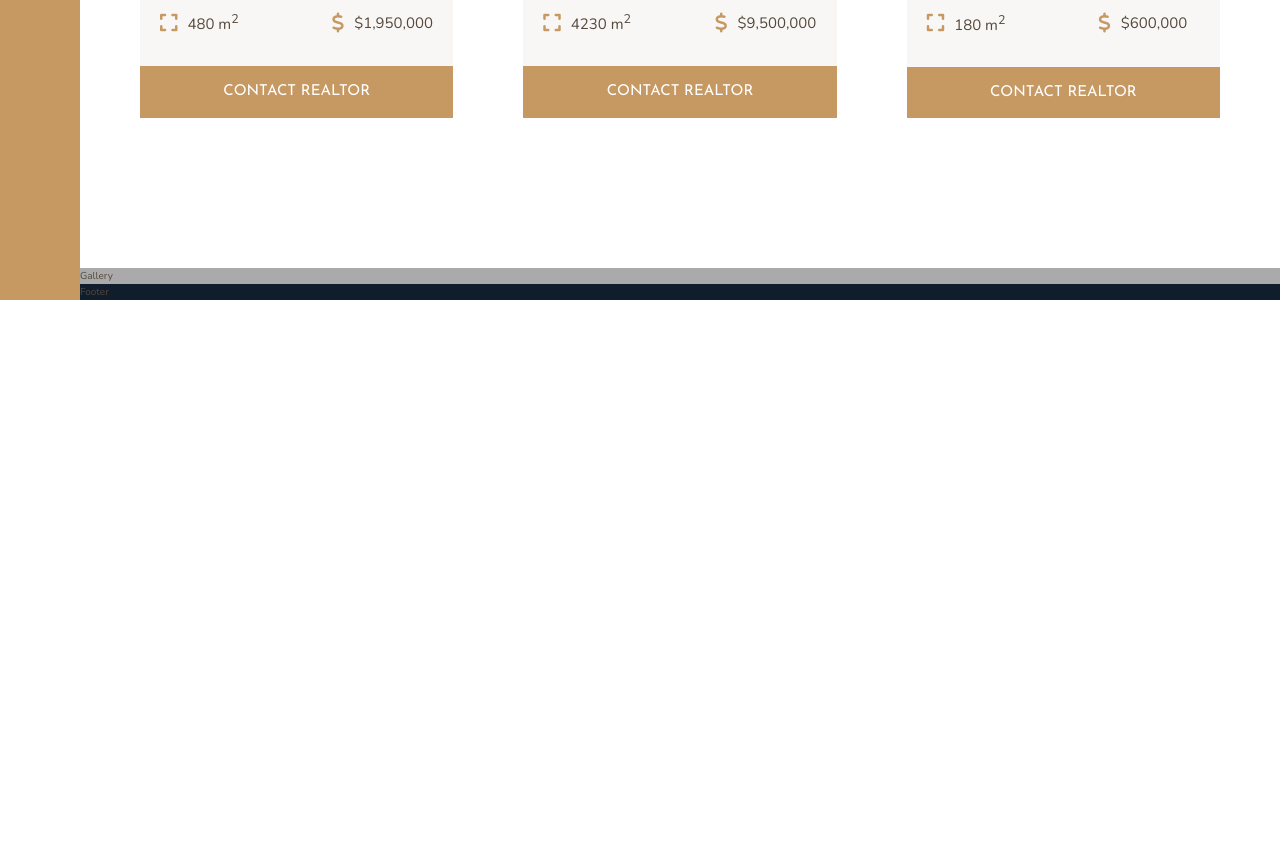
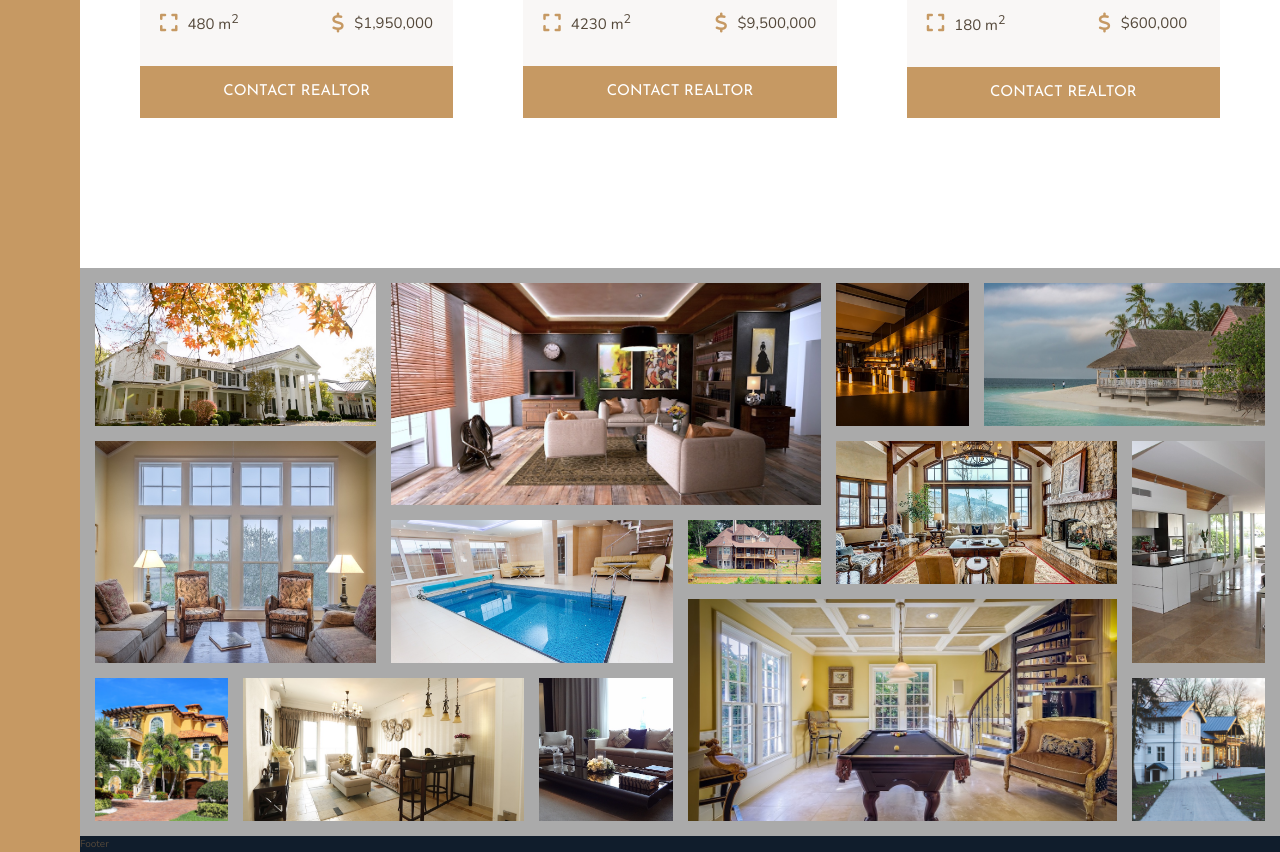
Before and after one commit to kristjanfale/Nexter, a website: page index.html in a window 1280 px wide. Shown: the part 2768-3620 px from the top of the page. Before the commit the page ends 3068 px from the top, so only its background shows below. Drawn offline with nearby package versions, Linux system fonts and the light colour scheme.

Commit message:
Gallery Section

```diff
--- a/index.html
+++ b/index.html
@@ -257,7 +257,64 @@
 
     <!-- GALLERY -->
     <section class="gallery">
-      Gallery
+      <figure class="gallery__item gallery__item--1">
+        <img src="img/gal-1.jpeg" alt="Gallery image 1" class="gallery__img" />
+      </figure>
+      <figure class="gallery__item gallery__item--2">
+        <img src="img/gal-2.jpeg" alt="Gallery image 2" class="gallery__img" />
+      </figure>
+      <figure class="gallery__item gallery__item--3">
+        <img src="img/gal-3.jpeg" alt="Gallery image 3" class="gallery__img" />
+      </figure>
+      <figure class="gallery__item gallery__item--4">
+        <img src="img/gal-4.jpeg" alt="Gallery image 4" class="gallery__img" />
+      </figure>
+      <figure class="gallery__item gallery__item--5">
+        <img src="img/gal-5.jpeg" alt="Gallery image 5" class="gallery__img" />
+      </figure>
+      <figure class="gallery__item gallery__item--6">
+        <img src="img/gal-6.jpeg" alt="Gallery image 6" class="gallery__img" />
+      </figure>
+      <figure class="gallery__item gallery__item--7">
+        <img src="img/gal-7.jpeg" alt="Gallery image 7" class="gallery__img" />
+      </figure>
+      <figure class="gallery__item gallery__item--8">
+        <img src="img/gal-8.jpeg" alt="Gallery image 8" class="gallery__img" />
+      </figure>
+      <figure class="gallery__item gallery__item--9">
+        <img src="img/gal-9.jpeg" alt="Gallery image 9" class="gallery__img" />
+      </figure>
+      <figure class="gallery__item gallery__item--10">
+        <img
+          src="img/gal-10.jpeg"
+          alt="Gallery image 10"
+          class="gallery__img"
+        />
+      </figure>
+      <figure class="gallery__item gallery__item--11">
+        <img
+          src="img/gal-11.jpeg"
+          alt="Gallery image 11"
+          class="gallery__img"
+        />
+      </figure>
+      <figure class="gallery__item gallery__item--12">
+        <img src="img/gal-12.jpeg" alt="Gallery image 4" class="gallery__img" />
+      </figure>
+      <figure class="gallery__item gallery__item--13">
+        <img
+          src="img/gal-13.jpeg"
+          alt="Gallery image 13"
+          class="gallery__img"
+        />
+      </figure>
+      <figure class="gallery__item gallery__item--14">
+        <img
+          src="img/gal-14.jpeg"
+          alt="Gallery image 14"
+          class="gallery__img"
+        />
+      </figure>
     </section>
     <!-- END OF GALLERY -->
 
--- a/sass/_gallery.scss
+++ b/sass/_gallery.scss
@@ -1,4 +1,89 @@
 .gallery {
   background-color: $color-grey-light-2;
   grid-column: full-start / full-end;
+
+  display: grid;
+  grid-template-columns: repeat(8, 1fr);
+  grid-template-rows: repeat(7, 5vw);
+  grid-gap: 1.5rem;
+  padding: 1.5rem; // So we have a "gap" on the sides too
+
+  &__item {
+    &--1 {
+      grid-row: 1 / span 2;
+      grid-column: 1 / span 2;
+    }
+
+    &--2 {
+      grid-row: 1 / span 3;
+      grid-column: 3 / span 3;
+    }
+
+    &--3 {
+      grid-row: 1 / span 2;
+      grid-column: 6 / span 1;
+    }
+
+    &--4 {
+      grid-row: 1 / span 2;
+      grid-column: 7 / span 2;
+    }
+
+    &--5 {
+      grid-row: 3 / span 3;
+      grid-column: 1 / span 2;
+    }
+
+    &--6 {
+      grid-row: 4 / span 2;
+      grid-column: 3 / span 2;
+    }
+
+    &--7 {
+      grid-row: 4 / span 1;
+      grid-column: 5 / span 1;
+    }
+
+    &--8 {
+      grid-row: 3 / span 2;
+      grid-column: 6 / span 2;
+    }
+
+    &--9 {
+      grid-row: 3 / span 3;
+      grid-column: 8 / span 1;
+    }
+
+    &--10 {
+      grid-row: 6 / span 2;
+      grid-column: 1 / span 1;
+    }
+
+    &--11 {
+      grid-row: 6 / span 2;
+      grid-column: 2 / span 2;
+    }
+
+    &--12 {
+      grid-row: 6 / span 2;
+      grid-column: 4 / span 1;
+    }
+
+    &--13 {
+      grid-row: 5 / span 3;
+      grid-column: 5 / span 3;
+    }
+
+    &--14 {
+      grid-row: 6 / span 2;
+      grid-column: 8 / span 1;
+    }
+  }
+
+  &__img {
+    width: 100%;
+    height: 100%;
+    object-fit: cover;
+    display: block;
+  }
 }
```
Also changed, not shown: css/style.css.
